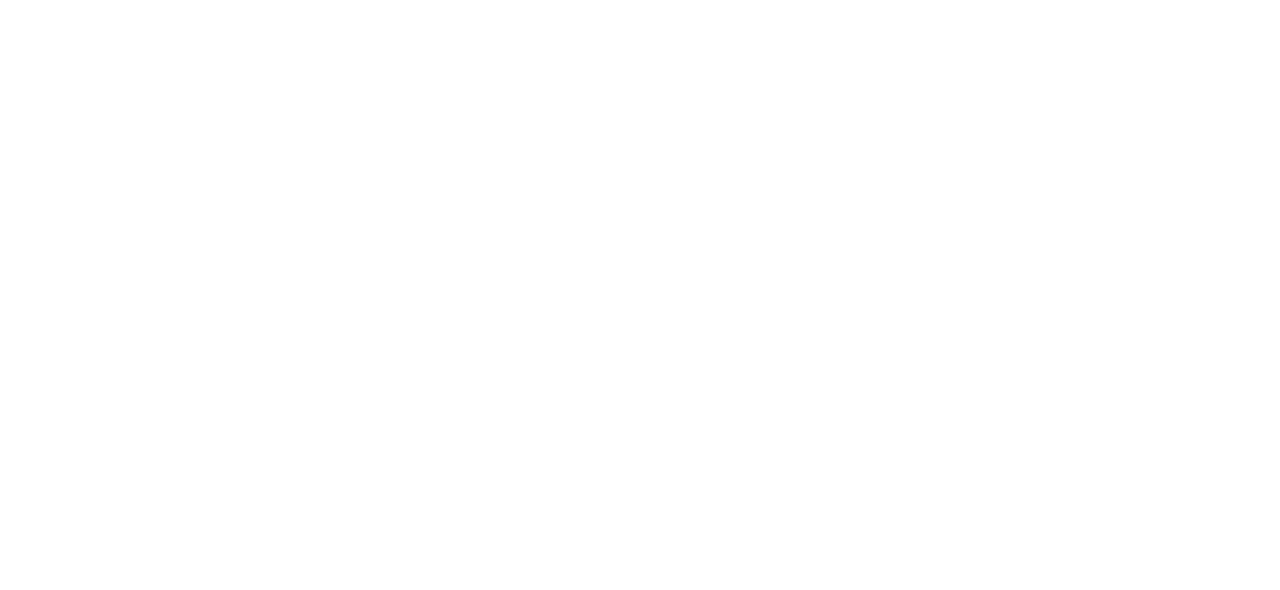
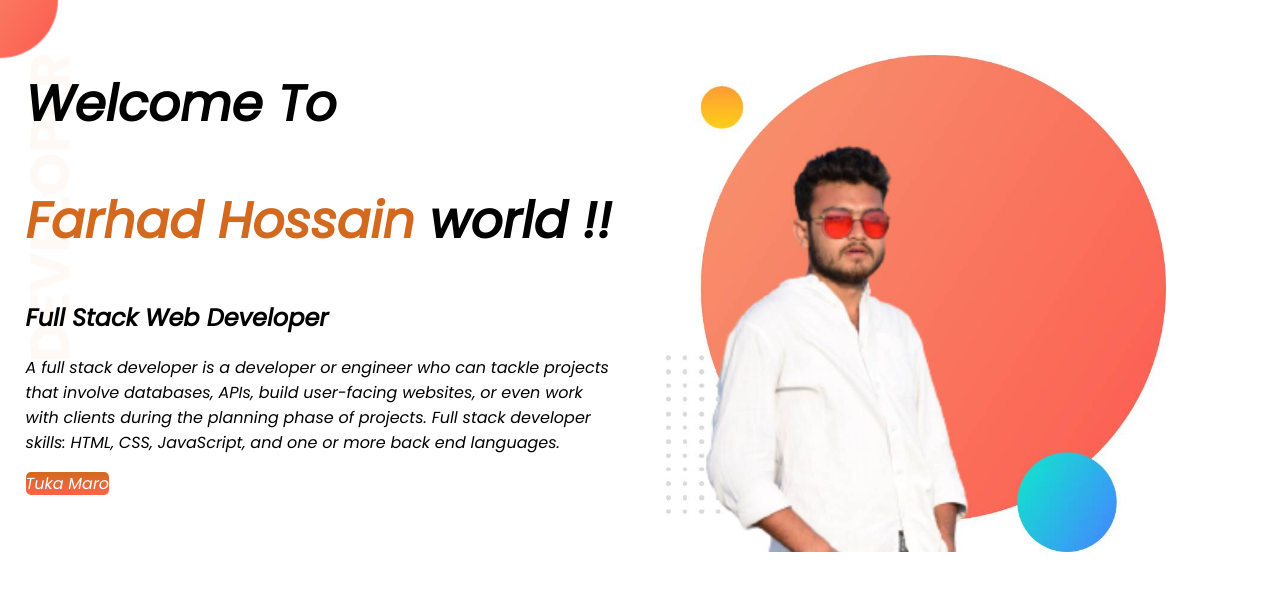
Before and after one commit to Farhadhossain1/developer-hcg, a plain HTML site: page index.html in a window 1280 px wide. Drawn offline with Linux system fonts and the light colour scheme.

Commit message:
hmmm jaw jaw

```diff
--- a/index.html
+++ b/index.html
@@ -5,7 +5,35 @@
     <meta http-equiv="X-UA-Compatible" content="IE=edge" />
     <meta name="viewport" content="width=device-width, initial-scale=1.0" />
     <title>Farhad-hcg-website</title>
+    <link rel="preconnect" href="https://fonts.googleapis.com" />
+    <link rel="preconnect" href="https://fonts.gstatic.com" crossorigin />
+    <link
+      href="https://fonts.googleapis.com/css2?family=Poppins:ital@1&display=swap"
+      rel="stylesheet"
+    />
     <link rel="stylesheet" href="style.css" />
   </head>
-  <body></body>
+  <body>
+    <section class="apple">
+      <div class="half">
+        <h1>Welcome To</h1>
+        <h1><span class="blue">Farhad Hossain</span> world !!</h1>
+        <h2>Full Stack Web Developer</h2>
+        <p>
+          A full stack developer is a developer or engineer who can tackle
+          projects that involve databases, APIs, build user-facing websites, or
+          even work with clients during the planning phase of projects. Full
+          stack developer skills: HTML, CSS, JavaScript, and one or more back
+          end languages.
+        </p>
+        <a
+          class="link-button"
+          target="_blank"
+          href="https://web.programming-hero.com/"
+          >Tuka Maro</a
+        >
+      </div>
+      <div class="half"><img src="images/my-bg (1).jpg" alt="" /></div>
+    </section>
+  </body>
 </html>
--- a/style.css
+++ b/style.css
@@ -0,0 +1,33 @@
+body {
+  font-family: "Poppins", sans-serif;
+  margin: 0;
+}
+h1 {
+  font-size: 50px;
+}
+.blue {
+  color: chocolate;
+}
+section {
+  display: flex;
+}
+.half {
+  width: 50%;
+  padding: 2%;
+}
+.half img {
+  width: 85%;
+  padding-top: 5%;
+  padding-right: 5%;
+}
+.link-button {
+  text-decoration: none;
+  color: azure;
+  background-image: linear-gradient(chocolate, tomato);
+  border-radius: 5px;
+  font-weight: 700px;
+}
+.apple {
+  background-image: url(images/top-banner.png);
+  background-repeat: no-repeat;
+}
```
Also changed, not shown: images/dream-bg.png (added), images/exp-bg.png (added), images/jhankar.png (added), images/jhankar2.png (added), images/my-bg (1).jpg (added), images/my-bg.jpg (added), images/my-bg.png (added), images/my-bg2.png (added), images/top-banner.png (added), 7 other files.
